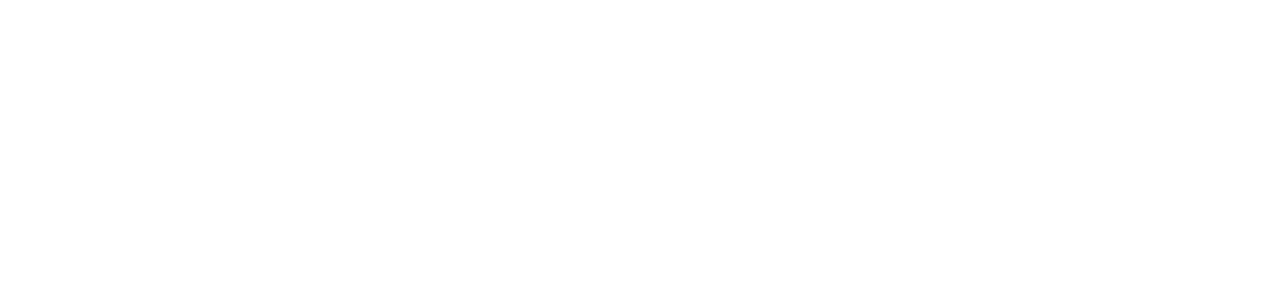
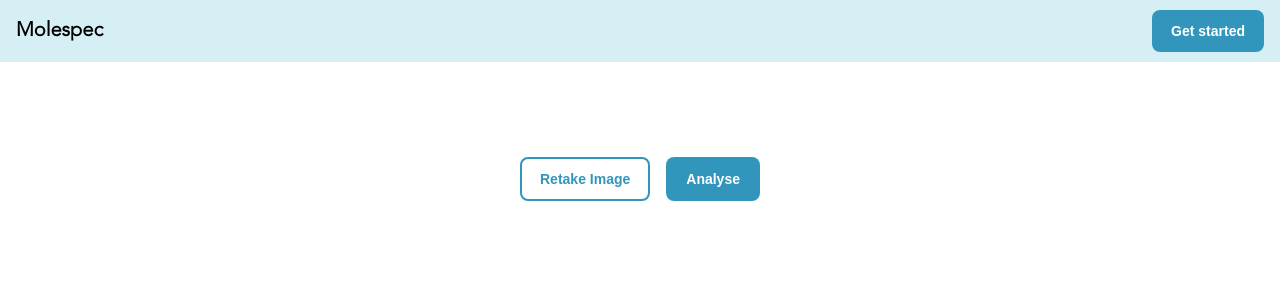
Before and after one commit to amaankahmad/ef-ai-hackathon-frontend, a React (Create React App) app: page /analysis in a window 1280 px wide. Before the commit this address had no page. Shown: the top 300 px of the page. Built offline with nearby package versions, Linux system fonts and the light colour scheme.

Commit message:
displaying and retaking image

```diff
--- a/src/components/Header/header.tsx
+++ b/src/components/Header/header.tsx
@@ -50,8 +50,13 @@
   };
 
   return (
-    <div className="bg-[#D6EFF5]">
-      <Navbar fluid rounded className="bg-[#D6EFF5] px-4">
+    <div style={{ backgroundColor: "#D6EFF5" }}>
+      <Navbar
+        fluid
+        rounded
+        className="px-4"
+        style={{ backgroundColor: "#D6EFF5" }}
+      >
         <Navbar.Brand href="/">
           {/* <img
           alt="Flowbite React Logo"
@@ -63,7 +68,9 @@
           </span>
         </Navbar.Brand>
         <div className="flex md:order-2 ">
-          <Button className="bg-[#3296BC] font-bold">Get started</Button>
+          <Button style={{ backgroundColor: "#3296BC" }} className="font-bold">
+            Get started
+          </Button>
           {/* <Navbar.Toggle /> */}
         </div>
         {/* <Navbar.Collapse>
--- /dev/null
+++ b/src/pages/Analysis/index.tsx
@@ -0,0 +1,80 @@
+import { useLocation, useNavigate } from "react-router-dom";
+import { useEffect, useState, useRef } from "react";
+import RootPage from "../root";
+import { Button } from "flowbite-react";
+
+const AnalysisPage = () => {
+  const location = useLocation();
+  const navigate = useNavigate();
+  const [imageSrc, setImageSrc] = useState(null);
+  const fileInputRef = useRef(null);
+
+  useEffect(() => {
+    if (location.state && location.state.capturedImage) {
+      const reader = new FileReader();
+      reader.onloadend = () => {
+        setImageSrc(reader.result);
+      };
+      reader.readAsDataURL(location.state.capturedImage);
+    }
+  }, [location]);
+
+  const handleCapture = (e) => {
+    const file = e.target.files[0];
+    if (file) {
+      navigate("/analysis", { state: { capturedImage: file } });
+    }
+  };
+
+  return (
+    <RootPage header="home">
+      <div className="flex flex-col items-center h-screen">
+        <h1 className="text-4xl font-bold mb-8">Image Analysis</h1>
+        {imageSrc ? (
+          <div className="mt-32 border-4 border-dashed border-gray-400 rounded-lg w-64 h-64 flex items-center justify-center mb-8">
+            <img
+              src={imageSrc}
+              alt="Captured"
+              className="w-60 h-60 object-cover rounded-lg"
+            />
+          </div>
+        ) : (
+          <p>No image to display</p>
+        )}
+
+        {/* Hidden File Input */}
+        <input
+          type="file"
+          accept="image/*"
+          ref={fileInputRef}
+          onChange={handleCapture}
+          className="hidden"
+        />
+
+        {/* Retake Button */}
+        <div className="flex justify-between">
+          <Button
+            style={{ borderColor: "#3296BC" }}
+            className="font-bold bg-white border-2 text-[#3296BC] mr-4"
+            onClick={() => {
+              fileInputRef.current.click();
+            }}
+          >
+            Retake Image
+          </Button>
+          <Button
+            style={{ backgroundColor: "#3296BC" }}
+            className="font-bold bg-white border-2 text-white"
+            onClick={() => {
+              console.log("Analysing...");
+            }}
+          >
+            Analyse
+          </Button>
+        </div>
+      </div>
+    </RootPage>
+  );
+};
+
+export default AnalysisPage;
--- a/src/pages/Home/index.tsx
+++ b/src/pages/Home/index.tsx
@@ -25,7 +25,7 @@
     const file = e.target.files[0];
     if (file) {
       // Do something with the captured image file, e.g., send it to the server or navigate to another page
-      navigate("/image", { state: { capturedImage: file } });
+      navigate("/analysis", { state: { capturedImage: file } });
     }
   };
 
@@ -51,7 +51,8 @@
 
         {/* Start Button */}
         <Button
-          className="bg-[#3296BC] mt-24 font-bold"
+          style={{ backgroundColor: "#3296BC" }}
+          className="font-bold"
           onClick={() => {
             fileInputRef.current.click();
           }}
--- a/src/pages/Image Capture/index.tsx
+++ /dev/null
@@ -1,51 +0,0 @@
-import React, { useRef, useEffect } from "react";
-import { useNavigate } from "react-router-dom";
-import RootPage from "../root";
-import { Button } from "flowbite-react";
-
-const ImageCapturePage = () => {
-  const navigate = useNavigate();
-  const videoRef = useRef(null);
-  const canvasRef = useRef(null);
-
-  useEffect(() => {
-    // Access the device camera
-    if (navigator.mediaDevices && navigator.mediaDevices.getUserMedia) {
-      navigator.mediaDevices
-        .getUserMedia({ video: true })
-        .then((stream) => {
-          if (videoRef.current) {
-            videoRef.current.srcObject = stream;
-          }
-        })
-        .catch((err) => {
-          console.error("An error occurred: " + err);
-        });
-    }
-  }, []);
-
-  const captureImage = () => {
-    const context = canvasRef.current.getContext("2d");
-    context.drawImage(videoRef.current, 0, 0, 640, 480);
-    const image = canvasRef.current.toDataURL("image/png");
-    // Save or process the captured image
-    console.log(image);
-  };
-
-  return (
-    <RootPage header="error">
-      <div className="flex flex-col items-center justify-center min-h-screen">
-        <video ref={videoRef} width="640" height="1200" autoPlay></video>
-        <Button onClick={captureImage}>Capture</Button>
-        <canvas
-          ref={canvasRef}
-          width="640"
-          height="480"
-          className="hidden"
-        ></canvas>
-      </div>
-    </RootPage>
-  );
-};
-
-export default ImageCapturePage;
--- a/src/routes/index.tsx
+++ b/src/routes/index.tsx
@@ -8,7 +8,7 @@
 import InspectPage from "../pages/Inspect";
 import RegularTrackingPage from "../pages/Regular Tracking";
 import AddInfoPage from "../pages/Additional Questions";
-import ImageCapturePage from "../pages/Image Capture";
+import AnalysisPage from "../pages/Analysis";
 
 const AppRoutes = () => {
   return (
@@ -18,7 +18,7 @@
       <Route path="/appointment-booking" element={<AppointmentBookingPage />} />
       <Route path="/additional-info" element={<AddInfoPage />} />
       <Route path="/tracking" element={<RegularTrackingPage />} />
-      <Route path="/image" element={<ImageCapturePage />} />
+      <Route path="/analysis" element={<AnalysisPage />} />
       <Route path="/error" element={<Error />} />
       <Route path="/coming-soon" element={<ComingSoonPage />} />
     </Routes>
```
